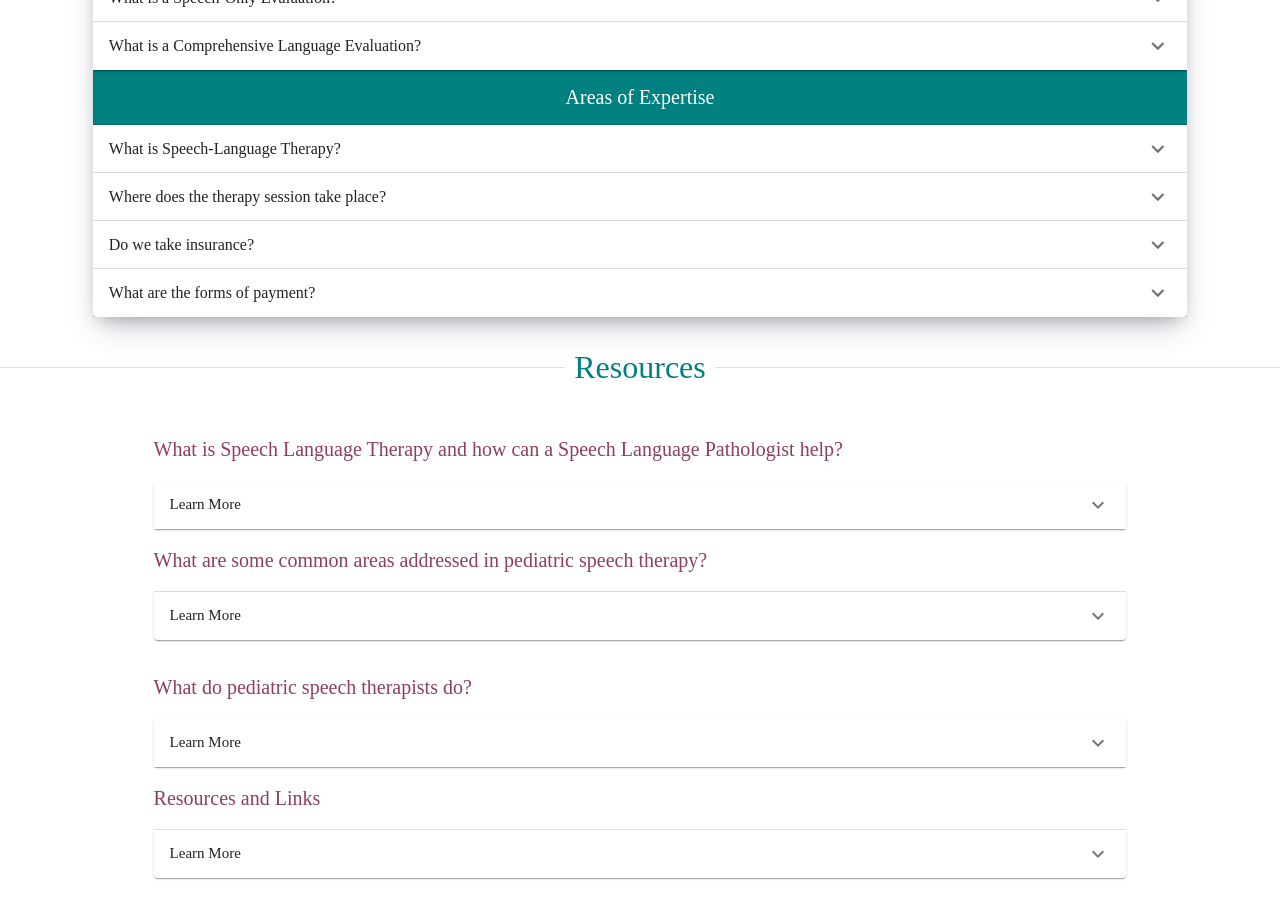
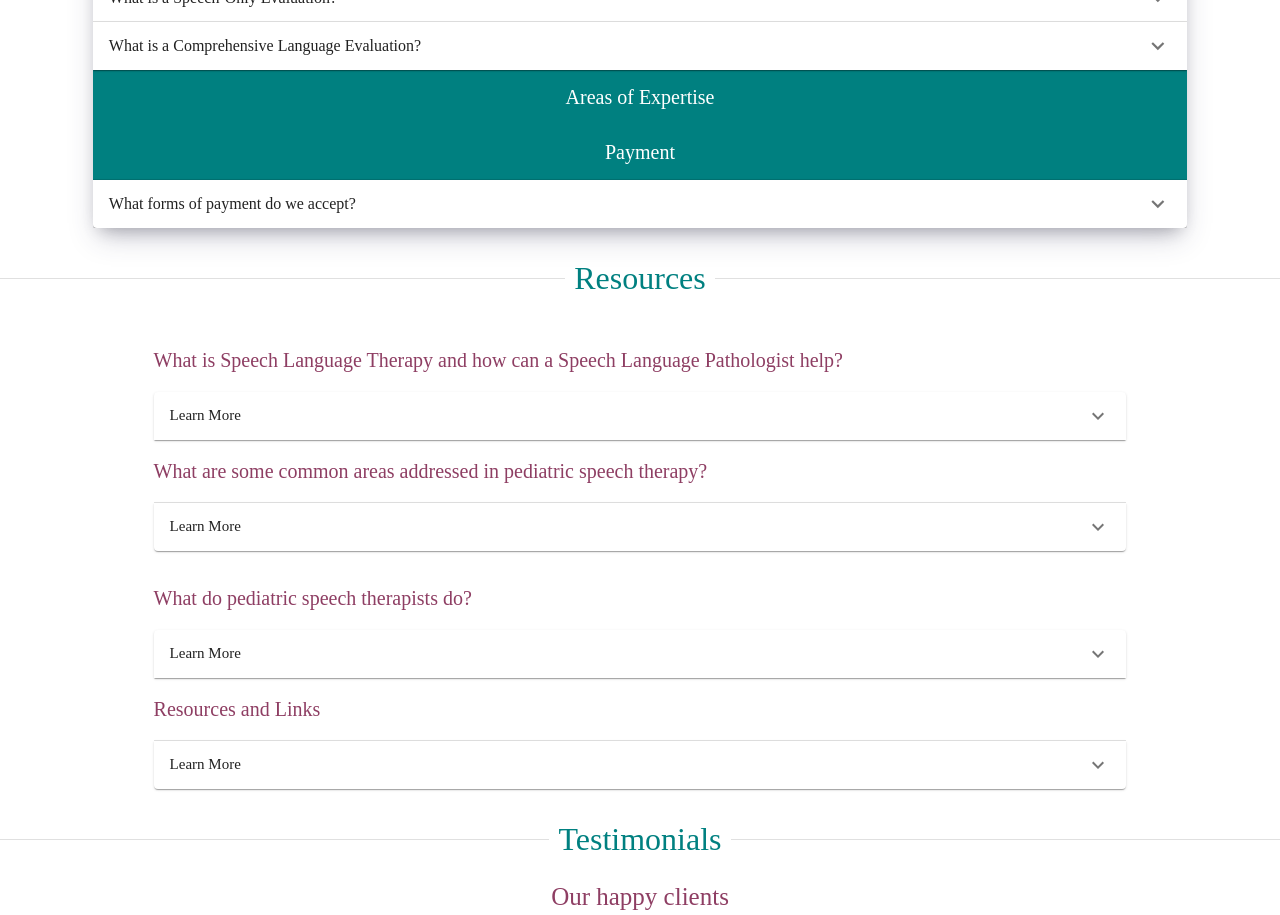
Before and after one commit to beemak789/AE_SLP_Website, a React (Create React App) app in the folder AE_Website/: page / in a window 1280 px wide. Shown: the part 1520-2435 px from the top of the page. Built offline with nearby package versions, Linux system fonts and the light colour scheme; a web font is replaced by a local one.

Commit message:
changes to servcices table

```diff
--- a/AE_Website/src/component/ServiceTable.js
+++ b/AE_Website/src/component/ServiceTable.js
@@ -16,7 +16,7 @@ const theme = createTheme({
   typography: {
     fontFamily: 'Solway',
     fontSize: 15,
-  }
+  },
 });
 
 const ServiceTable = () => {
@@ -43,23 +43,8 @@ const ServiceTable = () => {
 
   const rows2 = [
     createData2(
-      'What is Speech-Language Therapy?',
-      'Therapy sessions include direct treatment time and consultation with parents including carryover activities for home practice. We bill by the amount of time we spend with the child and the time we consult with the parent. Typically, our appointments are 45 minutes; however, 30 and 60 minute sessions may be considered if deemed appropriate for the child.'
-    ),
-
-    createData2(
-      'Where does the therapy session take place?',
-      'Most sessions are in our clinic space; however, occasional home or school visits may be considered. If this is agreed upon by the SLP a travel fee will be included and agreed upon prior.'
-    ),
-
-    createData2(
-      'Do we take insurance?',
-      'Full Bloom Speech Language Pathology offers private pay/self pay services thus we are considered an out of network provider and do not bill to your insurance. We encourage you to file your claim and will provide a superbill upon request. You will be required to pay for therapy and evaluations at the time of service. We require a card on file which is kept secure in our electronic medical record system, Simple Practice.'
-    ),
-
-    createData2(
-      'What are the forms of payment?',
-      'You can pay via cash, or check at the beginning of your appointment, or your card will be charged following each therapy visit. If you choose to submit your superbill to your insurance company for reimbursement, it is your responsibility to follow up on reimbursement with your insurance provider. Full Bloom Speech Language Pathology cannot make any representation that your insurance company will reimburse you in part or in full for our services, and payment to us in full is required regardless of the final determination of coverage by your carrier.'
+      'What forms of payment do we accept?',
+      'Full Bloom Speech Language Pathology offers private pay/self pay services. We are considered an out of network provider and do not bill your insurance. We will provide a superbill upon request. Please call or email for pricing information. We accept HSA/FSA cards, credit/debit, checks or cash as forms of payment.'
     ),
   ];
 
@@ -68,12 +53,17 @@ const ServiceTable = () => {
       <ThemeProvider theme={theme}>
         <TableParent>
           <TableContainer>
-            <TableTitle background='#008080' fontSize='20px' color='white' align="center">
+            <TableTitle
+              background='#008080'
+              fontSize='20px'
+              color='white'
+              align='center'
+            >
               Evaluations
             </TableTitle>
 
             <Accordion disableGutters>
-              <AccordionSummary expandIcon={<ExpandMoreIcon />} align="center">
+              <AccordionSummary expandIcon={<ExpandMoreIcon />} align='center'>
                 What is the evaluation process?
               </AccordionSummary>
 
@@ -83,7 +73,6 @@ const ServiceTable = () => {
                     width: '100%',
                     maxWidth: 360,
                     bgcolor: 'background.paper',
-
                   }}
                   aria-label='contacts'
                 >
@@ -171,6 +160,11 @@ const ServiceTable = () => {
               Areas of Expertise
             </TableTitle>
 
+
+            <TableTitle background='#008080' fontSize='20px' color='white'>
+              Payment
+            </TableTitle>
+
             {rows2.map((row, idx) => {
               return (
                 <Accordion disableGutters key={idx}>
```
